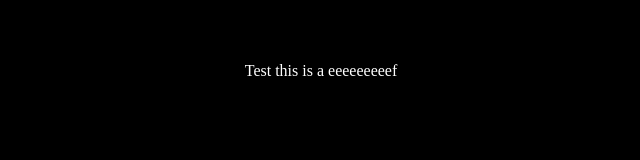
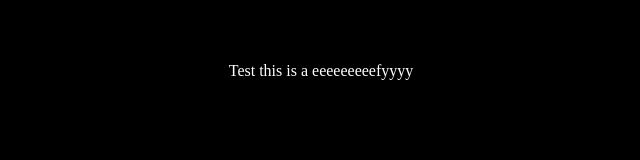
Before and after one commit to joeylockie/lockiemedia, a plain HTML site: page index.html in a window 1280 px wide. Shown: the full height of the page, 319-959 px from the left. Drawn offline with Linux system fonts and the light colour scheme.

Commit message:
First Upload - base files

```diff
--- a/index.html
+++ b/index.html
@@ -6,4 +6,4 @@
 <body style="background-color:black">
     <font color="white"> <center>
         <br><br><br>
-Test this is a eeeeeeeeef
+Test this is a eeeeeeeeefyyyy
```
